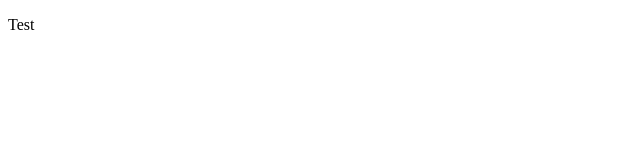
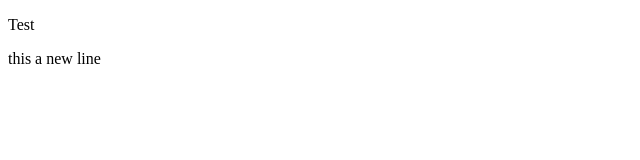
Before and after one commit to LamaMohamed/Version-Control, a plain HTML site: page index.html in a window 1280 px wide. Shown: the full height of the page, 0-640 px from the left. Drawn offline with Linux system fonts and the light colour scheme.

Commit message:
add new line

```diff
--- a/index.html
+++ b/index.html
@@ -5,5 +5,6 @@
   </head>
   <body>
     <p>Test</p>
+    <p>this a new line</p>
   </body>
 </html>
```
Lines whose indentation alone changed are shown as unchanged.
